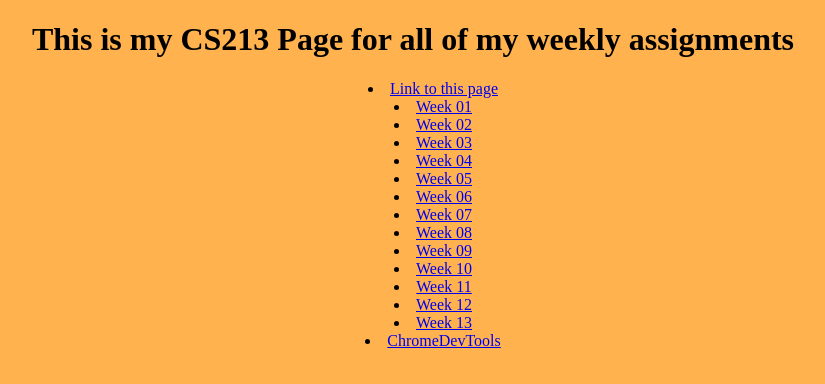
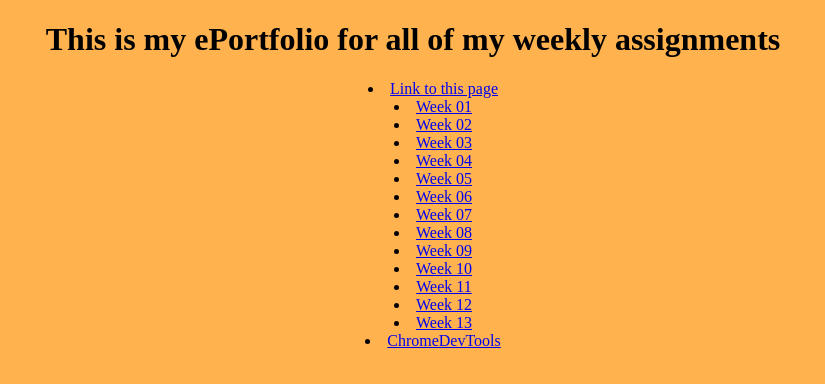
Before and after one commit to rileypreator/HTML-Portfolio, a plain HTML site: page index.html in a window 1280 px wide. Shown: the whole page, without its empty margins (227-1052 px from the left). Drawn offline with Linux system fonts and the light colour scheme.

Commit message:
Updated index.html with a new header

```diff
--- a/index.html
+++ b/index.html
@@ -7,7 +7,7 @@
 </head>
 <body style="background-color: rgb(255, 178, 78);">
     <header style="text-align:center">
-        <h1>This is my CS213 Page for all of my weekly assignments</h1>
+        <h1>This is my ePortfolio for all of my weekly assignments</h1>
     </header>
     <p></p>
     <ul style="text-align: center; list-style-position: inside; margin-bottom: 5px;">
```
